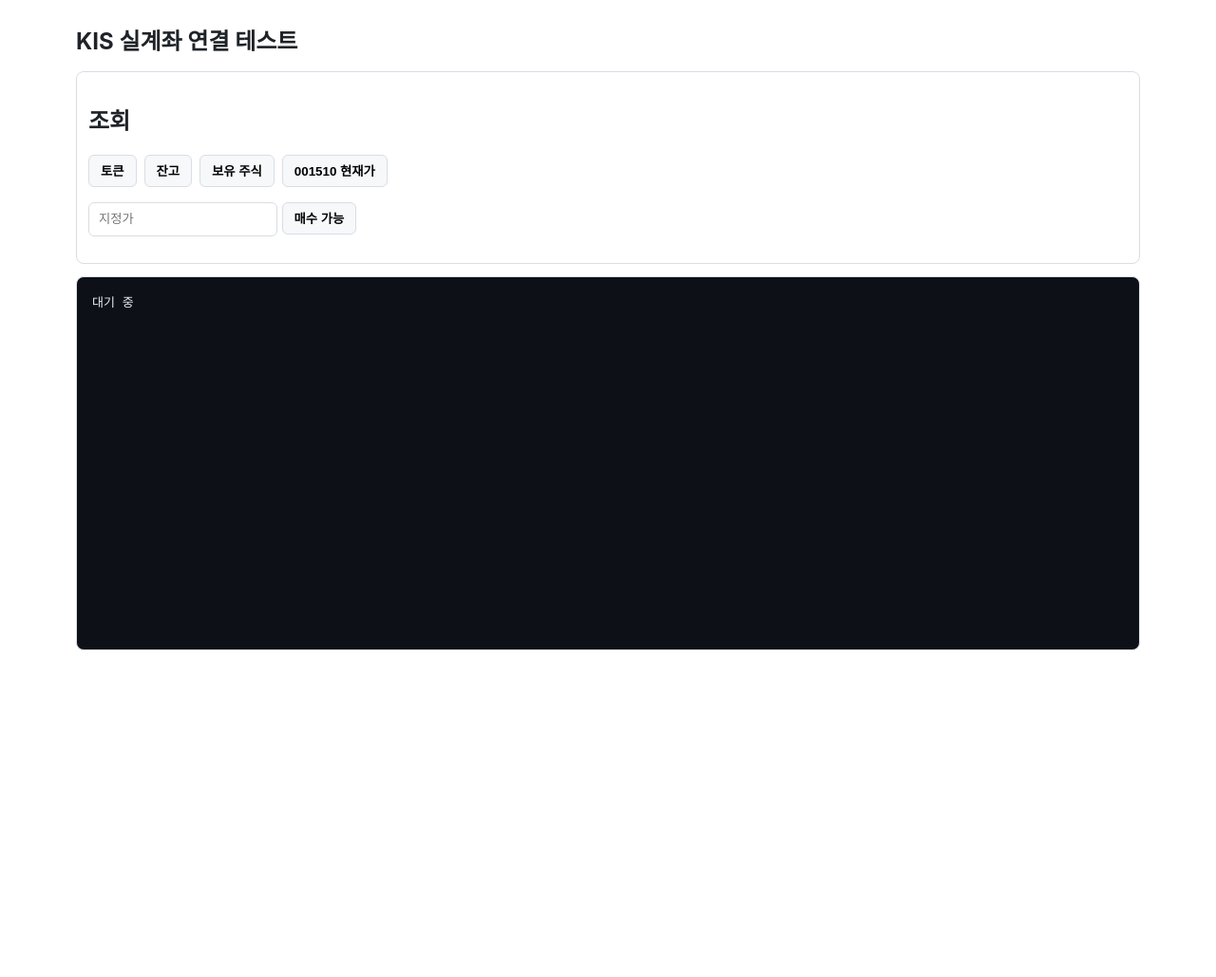
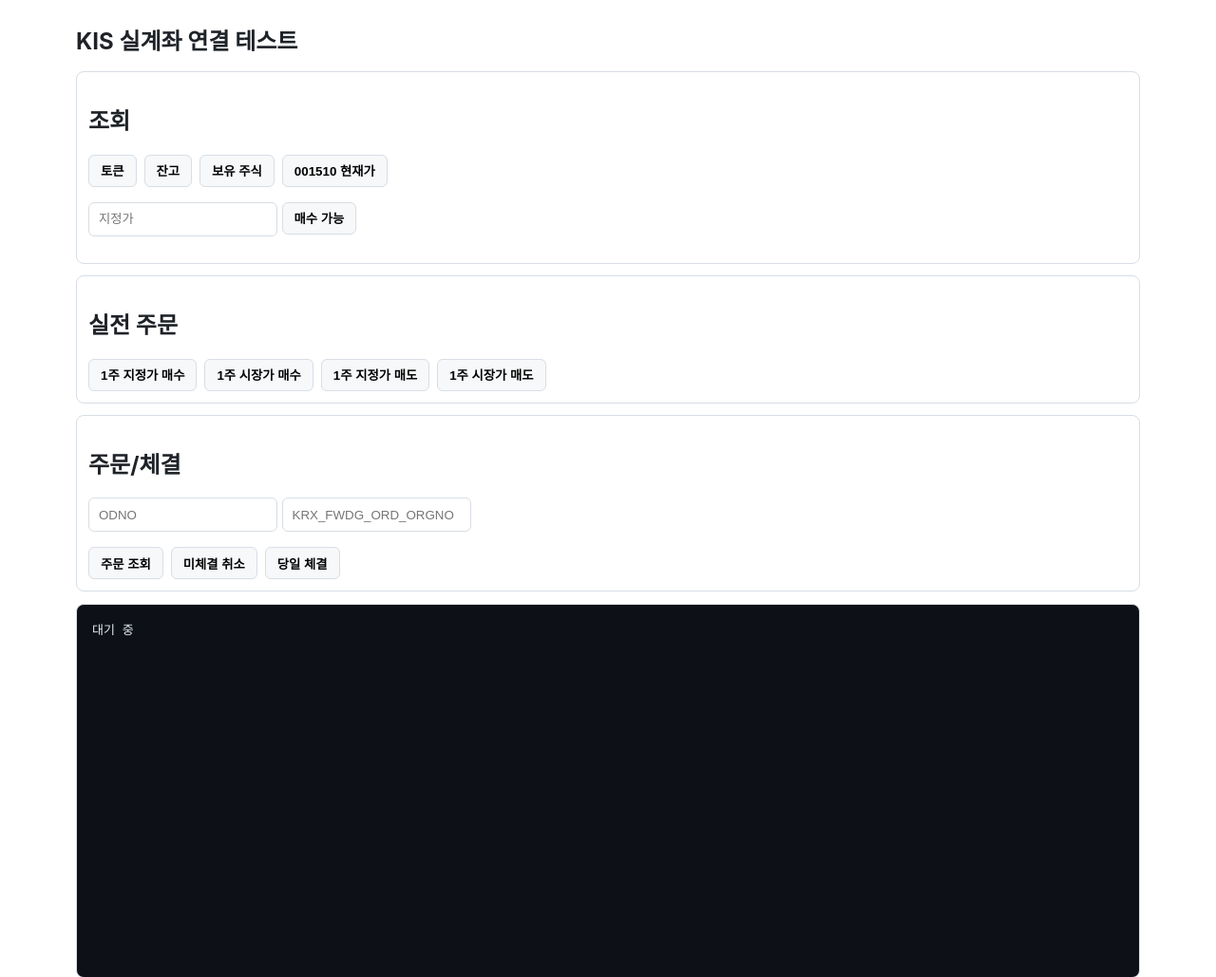
Before and after one commit to yooonwodyd/kis_quant_p, a Spring Boot app: page /kis in a window 1280 px wide. Shown: the top 1029 px of the page at 95% size. Before the commit the page ends 685 px from the top, so only its background shows below. Run offline with Spring Boot 4, Linux system fonts and the light colour scheme.

Commit message:
feat: 주문과 체결 확인 버튼 추가

```diff
--- a/v1/src/main/resources/static/kis/index.html
+++ b/v1/src/main/resources/static/kis/index.html
@@ -77,6 +77,29 @@
     </p>
   </section>
 
+  <section class="panel">
+    <h2>실전 주문</h2>
+    <div class="buttons">
+      <button onclick="liveBuy()">1주 지정가 매수</button>
+      <button onclick="marketBuy()">1주 시장가 매수</button>
+      <button onclick="liveSell()">1주 지정가 매도</button>
+      <button onclick="marketSell()">1주 시장가 매도</button>
+    </div>
+  </section>
+
+  <section class="panel">
+    <h2>주문/체결</h2>
+    <p>
+      <input id="orderNo" placeholder="ODNO">
+      <input id="orgNo" placeholder="KRX_FWDG_ORD_ORGNO">
+    </p>
+    <div class="buttons">
+      <button onclick="orderStatus()">주문 조회</button>
+      <button onclick="cancelOrder()">미체결 취소</button>
+      <button onclick="callApi('GET', '/api/kis/executions/today')">당일 체결</button>
+    </div>
+  </section>
+
   <pre id="result">대기 중</pre>
 </main>
 
@@ -106,6 +129,55 @@
   }
   callApi('GET', `/api/kis/orders/buyable?symbol=001510&price=${encodeURIComponent(value)}`);
 }
+
+function requirePrice() {
+  const value = price();
+  if (!value) {
+    result.textContent = '지정가를 입력';
+    return null;
+  }
+  return value;
+}
+
+function orderNo() {
+  return document.getElementById('orderNo').value.trim();
+}
+
+function orgNo() {
+  return document.getElementById('orgNo').value.trim();
+}
+
+function liveBuy() {
+  const value = requirePrice();
+  if (value) {
+    callApi('POST', `/api/kis/orders/live-buy?price=${encodeURIComponent(value)}`);
+  }
+}
+
+function liveSell() {
+  const value = requirePrice();
+  if (value) {
+    callApi('POST', `/api/kis/orders/live-sell?price=${encodeURIComponent(value)}`);
+  }
+}
+
+function marketBuy() {
+  callApi('POST', '/api/kis/orders/market-buy');
+}
+
+function marketSell() {
+  callApi('POST', '/api/kis/orders/market-sell');
+}
+
+function orderStatus() {
+  const organizationNo = orgNo();
+  const query = organizationNo ? `?krxOrderOrgNo=${encodeURIComponent(organizationNo)}` : '';
+  callApi('GET', `/api/kis/orders/${encodeURIComponent(orderNo())}${query}`);
+}
+
+function cancelOrder() {
+  callApi('POST', `/api/kis/orders/${encodeURIComponent(orderNo())}/cancel?krxOrderOrgNo=${encodeURIComponent(orgNo())}`);
+}
 </script>
 </body>
 </html>
```
